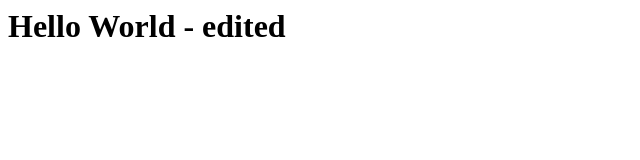
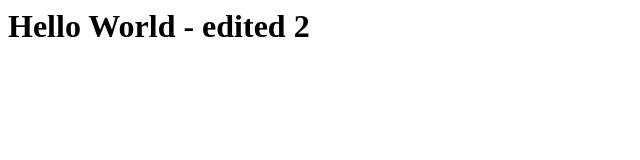
Before and after one commit to keizer619/test-site, a plain HTML site: page index.html in a window 1280 px wide. Shown: the full height of the page, 0-640 px from the left. Drawn offline with Linux system fonts and the light colour scheme.

Commit message:
Update index.html

```diff
--- a/index.html
+++ b/index.html
@@ -2,6 +2,6 @@
   <head>
   </head>
   <body>
-    <h1>Hello World - edited</h1>
+    <h1>Hello World - edited 2</h1>
   </body>
 </html>
```
